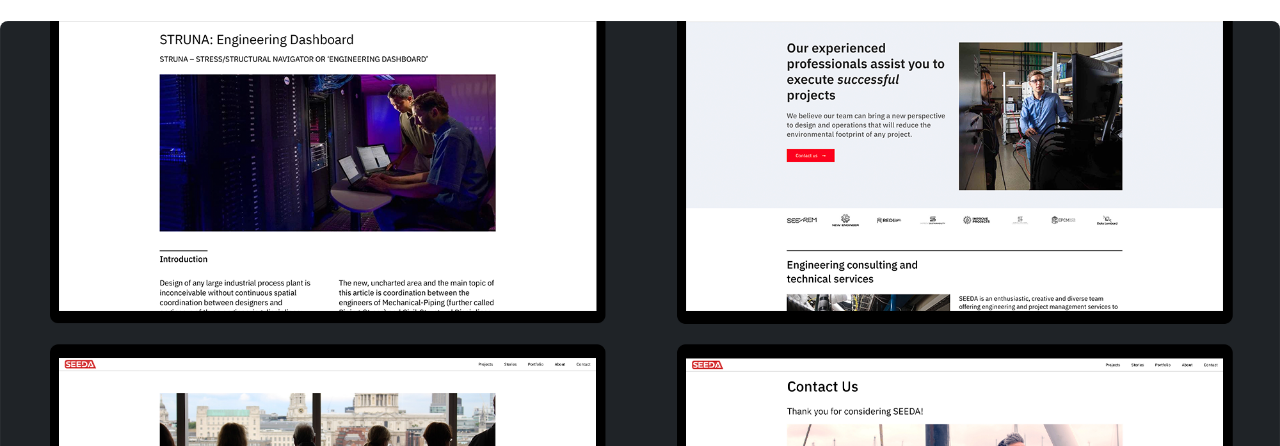
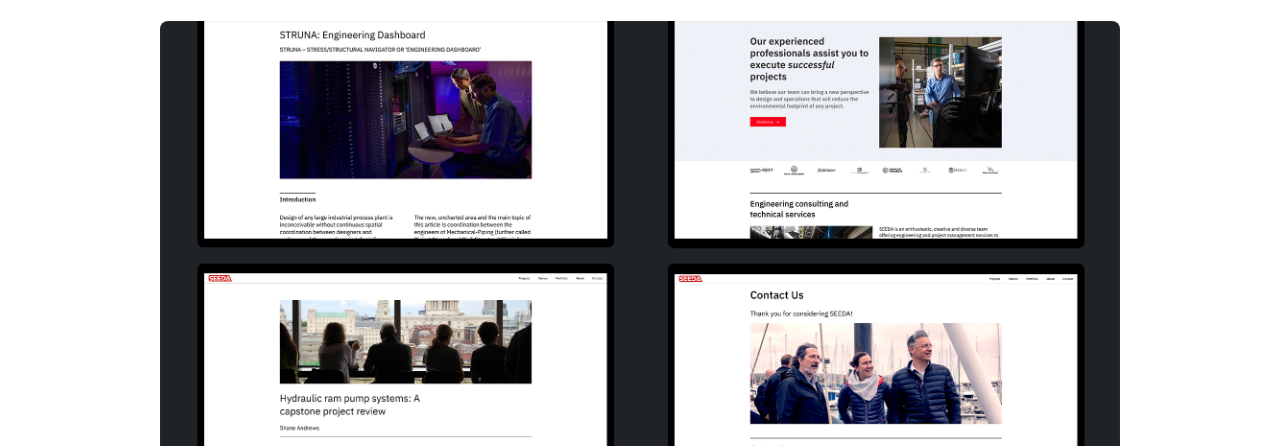
Before and after one commit to pdelfan/pdelfan.github.io, a Gatsby site in the folder my-site/: page / in a window 1280 px wide. Shown: the part 354-800 px from the top of the page. Built offline with nearby package versions, Linux system fonts and the light colour scheme; Gatsby itself is replaced by a stand-in of ours.

Commit message:
fixed margin for project cards

```diff
--- a/my-site/src/styles/global.scss
+++ b/my-site/src/styles/global.scss
@@ -164,7 +164,8 @@
 */
 
 .project-card {
-    margin-bottom: 10rem;
+    max-width: 60rem;
+    margin: 1rem auto 10rem auto;
 
     transition: 0.2s ease-out;
 
```
